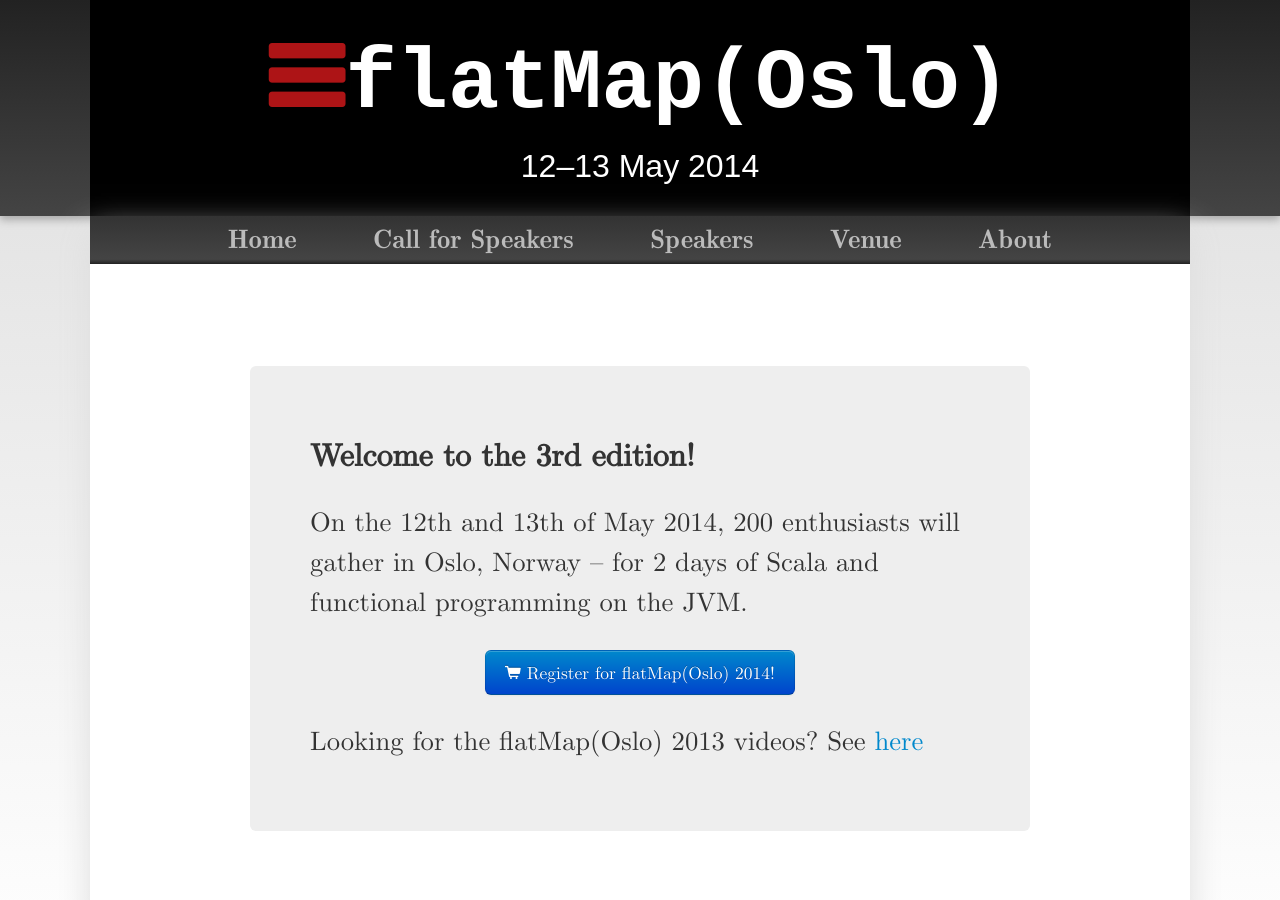
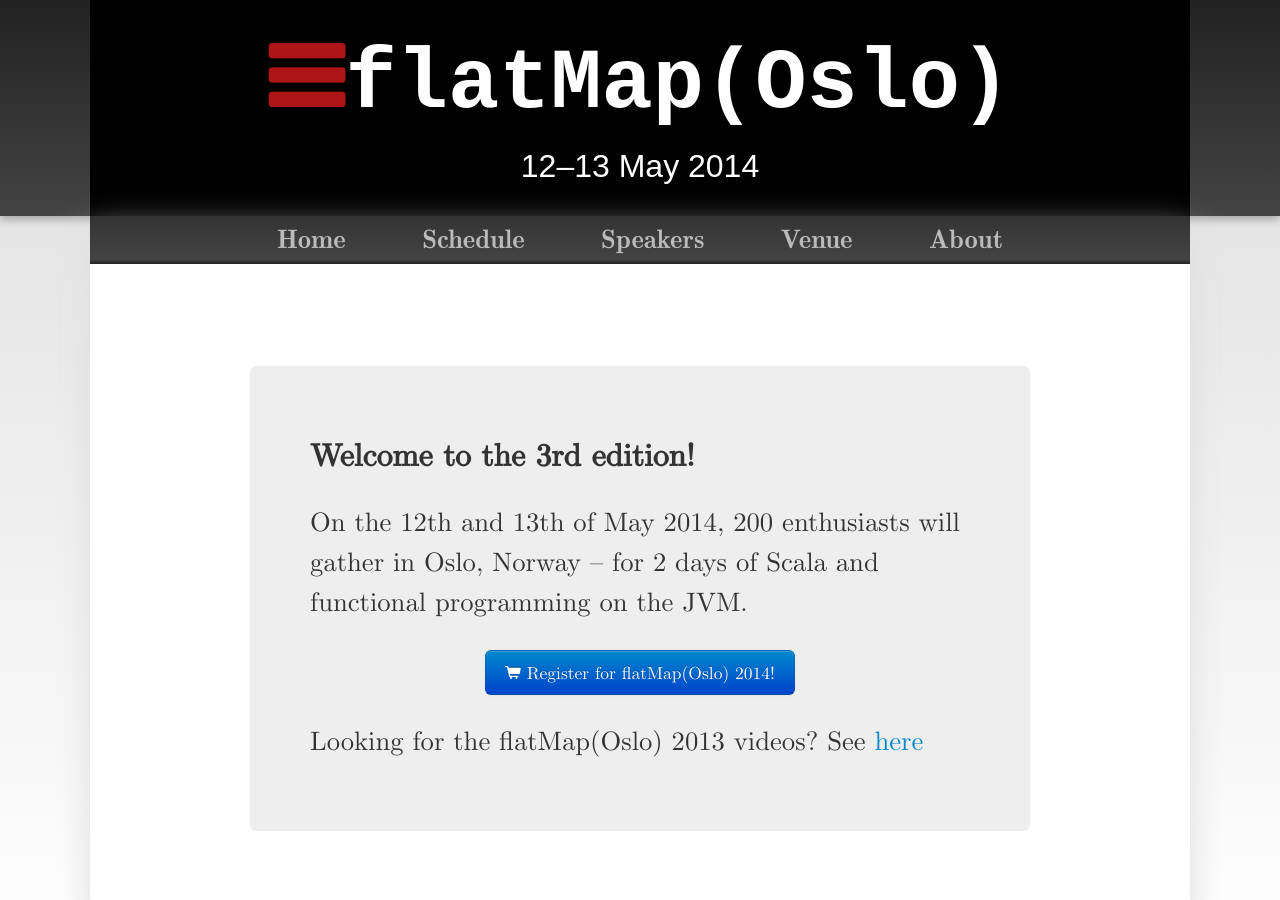
Before and after one commit to flatmaposlo/flatmaposlo.github.io, a Jekyll site: the page built from index.html, in a window 1280 px wide and 900 px high. Built offline with Jekyll 4.4.1, drawn with Linux system fonts in a browser that asks for light colours; some web fonts are replaced.

Commit message:
o Scheduleringorama

```diff
--- a/_includes/nav.html
+++ b/_includes/nav.html
@@ -1,8 +1,8 @@
 <ul class="nav">
   <li{% if page.url == "/index.html" %} class="active"{% endif %}><a href="/">Home</a></li>
-  <li{% if page.url == "/cfp.html" %} class="active"{% endif %}><a href="/cfp.html">Call for Speakers</a></li>
+  <li{% if page.url == "/schedule.html" %} class="active"{% endif %}><a href="/schedule.html">Schedule</a></li>
+  <!-- <li{% if page.url == "/cfp.html" %} class="active"{% endif %}><a href="/cfp.html">Call for Speakers</a></li> -->
   <li{% if page.url contains "/speakers/" %} class="active"{% endif %}><a href="/speakers/">Speakers</a></li>
-  <!-- <li{% if page.url == "/schedule.html" %} class="active"{% endif %}><a href="/schedule.html">Schedule</a></li> -->
   <li{% if page.url == "/venue.html" %} class="active"{% endif %}><a href="/venue.html">Venue</a></li>
   <li{% if page.url == "/about.html" %} class="active"{% endif %}><a href="/about.html">About</a></li>
 </ul>
```
